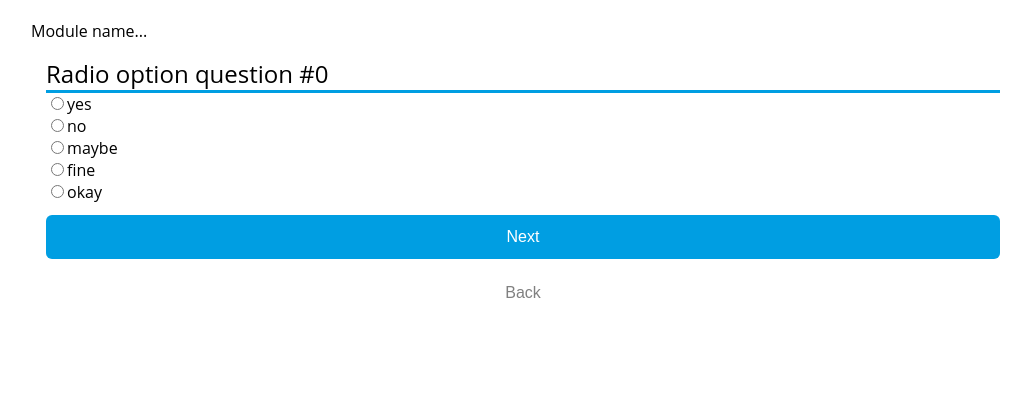
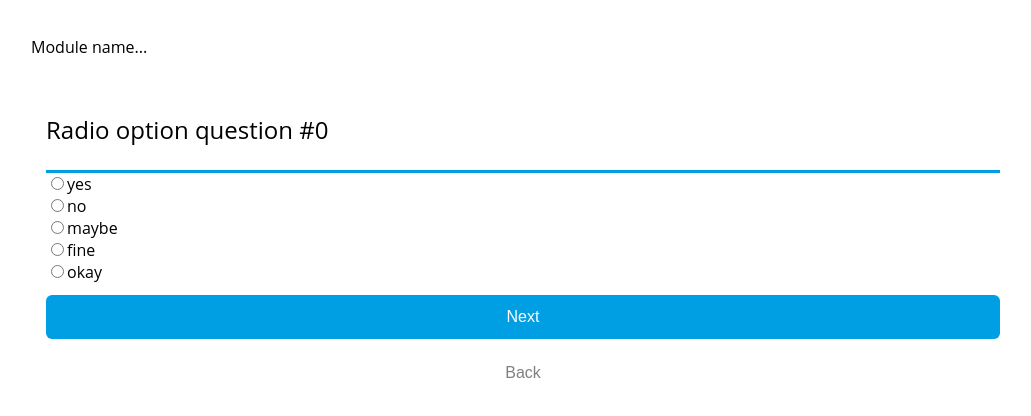
Before and after one commit to CallumAB/student-feedback-system, a React (Create React App) app: page /survey in a window 1280 px wide. Shown: the top 416 px of the page, without its empty margins (117-1148 px from the left). Built offline with nearby package versions, Linux system fonts and the light colour scheme; no server answers.

Commit message:
Replaced <text> tag with <p> tag

```diff
--- a/src/pages/Survey.jsx
+++ b/src/pages/Survey.jsx
@@ -119,11 +119,11 @@ const Survey = () => {
     //Return
     return (
         <div className="survey-container">
-            <text>Module name...</text>
+            <p>Module name...</p>
             <div className="survey-card">
-                <text className='question-text'>
+                <p className='question-text'>
                     {questions[currentQuestion].questionText} #{currentQuestion}
-                </text>
+                </p>
                 <hr/>
                 {questionOption}
             {nextButton}
```
